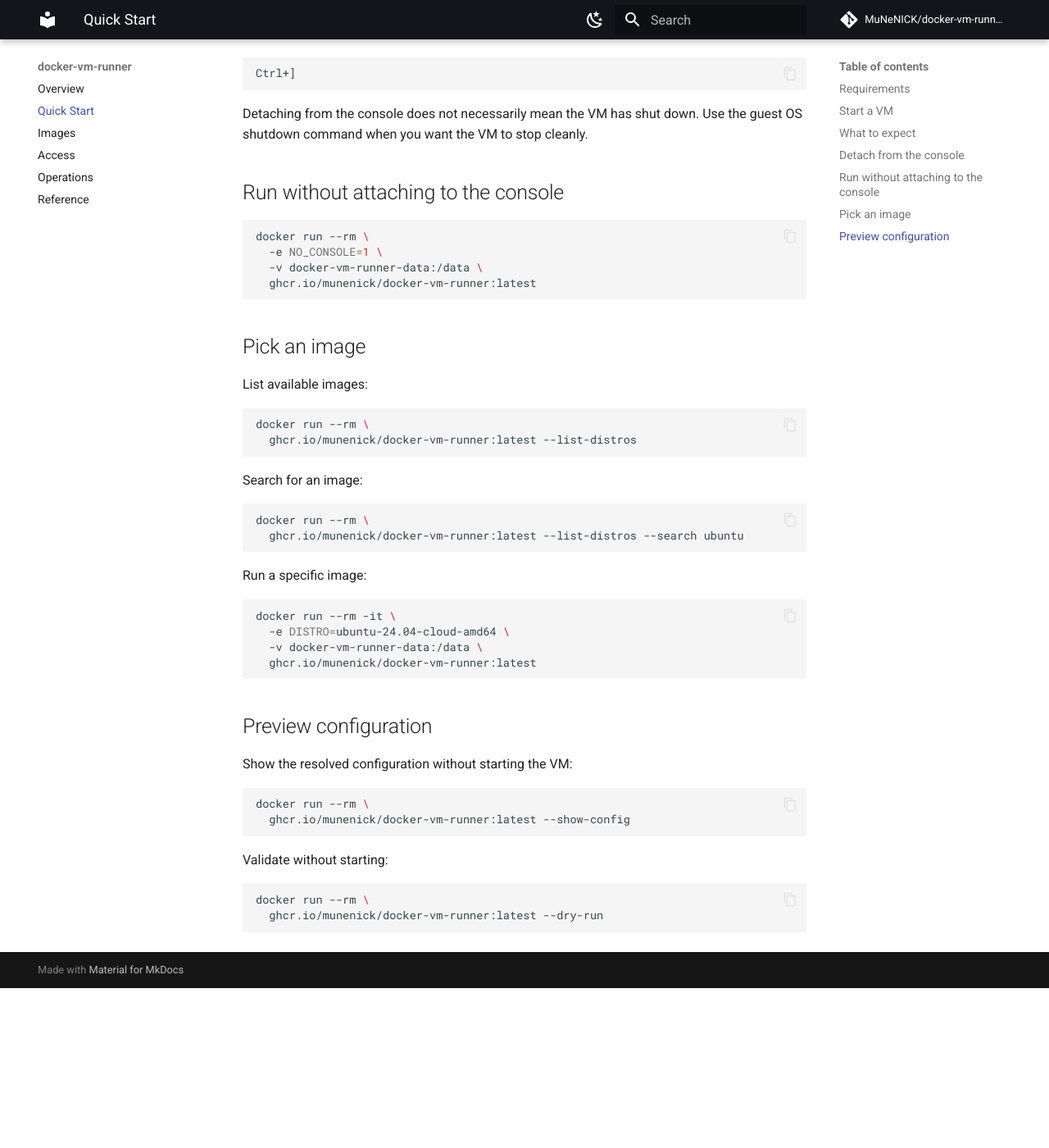
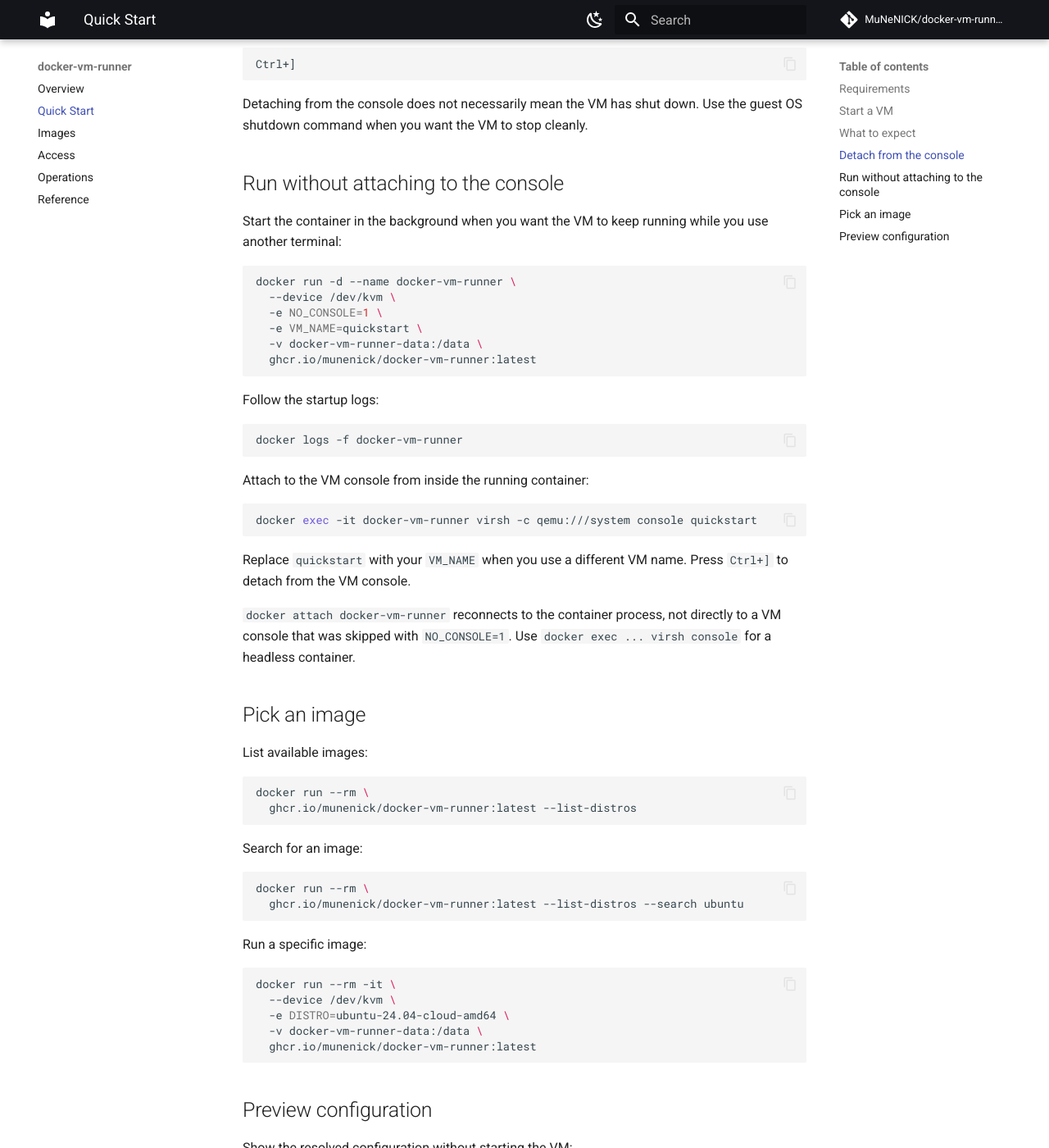
Before and after one commit to MuNeNICK/docker-vm-runner, an MkDocs documentation site: the page built from docs/content/quick-start.md, in a window 1280 px wide and 1400 px high, scrolled down 1171 px. Shown: the whole window at 82% size. Built offline with MkDocs 1.6.1 and Material for MkDocs 9.7.7, drawn with Linux system fonts in a browser that asks for light colours; comment, search, counter and statistics services are not loaded; before the commit the page ends 2376 px from its top, so only the background shows below that; some of the changed text lies outside the part shown.

Commit message:
docs: default vm examples to kvm device

````diff
--- a/docs/content/quick-start.md
+++ b/docs/content/quick-start.md
@@ -9,18 +9,15 @@
 - an interactive terminal with `-it`
 - a `/data` mount if you want to reuse the VM after the container exits
 
-For hardware acceleration, pass `/dev/kvm` when it is available on the host:
+The VM examples below expose `/dev/kvm` for hardware acceleration. Remove `--device /dev/kvm` if your host does not provide KVM.
 
-```bash
---device /dev/kvm
-```
-
-Start without `--privileged` for the default NAT and console flow. Add host devices or additional permissions only for features that need them.
+Start without `--privileged` for the default NAT and console flow. Add broader permissions only for features that need them.
 
 ## Start a VM
 
 ```bash
 docker run --rm -it \
+  --device /dev/kvm \
   -v docker-vm-runner-data:/data \
   ghcr.io/munenick/docker-vm-runner:latest
 ```
@@ -51,12 +48,32 @@
 
 ## Run without attaching to the console
 
+Start the container in the background when you want the VM to keep running while you use another terminal:
+
 ```bash
-docker run --rm \
+docker run -d --name docker-vm-runner \
+  --device /dev/kvm \
   -e NO_CONSOLE=1 \
+  -e VM_NAME=quickstart \
   -v docker-vm-runner-data:/data \
   ghcr.io/munenick/docker-vm-runner:latest
 ```
+
+Follow the startup logs:
+
+```bash
+docker logs -f docker-vm-runner
+```
+
+Attach to the VM console from inside the running container:
+
+```bash
+docker exec -it docker-vm-runner virsh -c qemu:///system console quickstart
+```
+
+Replace `quickstart` with your `VM_NAME` when you use a different VM name. Press `Ctrl+]` to detach from the VM console.
+
+`docker attach docker-vm-runner` reconnects to the container process, not directly to a VM console that was skipped with `NO_CONSOLE=1`. Use `docker exec ... virsh console` for a headless container.
 
 ## Pick an image
 
@@ -78,6 +95,7 @@
 
 ```bash
 docker run --rm -it \
+  --device /dev/kvm \
   -e DISTRO=ubuntu-24.04-cloud-amd64 \
   -v docker-vm-runner-data:/data \
   ghcr.io/munenick/docker-vm-runner:latest
````
Also changed, not shown: docs/content/access.md (+8 -0 lines), docs/content/images.md (+4 -0 lines), docs/content/operations.md (+4 -1 lines), docs/content/reference.md (+1 -1 lines).
